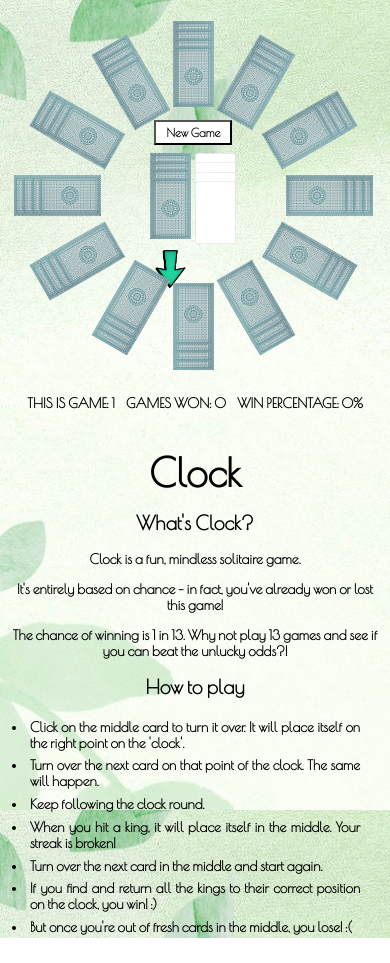
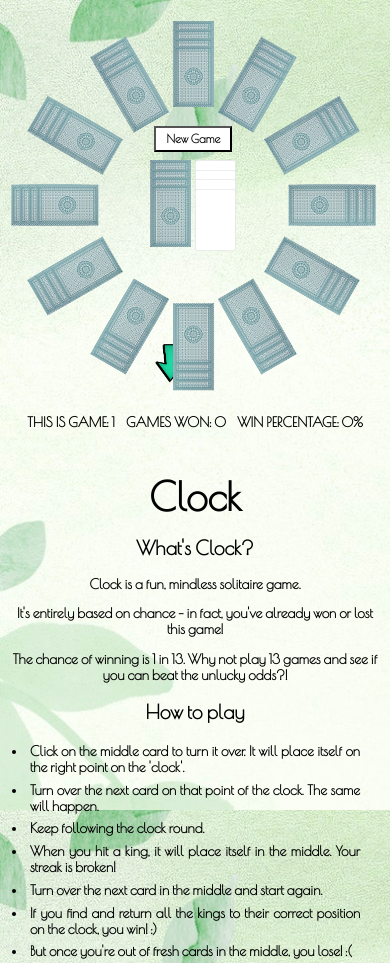
Before and after one commit to sudwald/clock, a React (Create React App) app: page / in a window 390 px wide. Before the commit the page ends 938 px from the top, so only its background shows below. Built offline with nearby package versions, Linux system fonts and the light colour scheme.

Commit message:
Made some absolute elements (arrow and emoji) relative for improved responsiveness

```diff
--- a/src/App.css
+++ b/src/App.css
@@ -48,8 +48,6 @@ p {
 }
 
 #arrow {
-  position:absolute;
-  padding-left:30vh;
   z-index: -1;
   height: 3vh;
   width:auto;
@@ -57,8 +55,7 @@ p {
 }
 
 #emoji {
-  position:absolute;
-  bottom:50%;
+  margin: auto 0;
   height: 10vh;
   width:auto;
   transform: rotate(90deg);
--- a/src/ClockDiv.js
+++ b/src/ClockDiv.js
@@ -61,7 +61,6 @@ function ClockDiv(props) {
 
     return(
         <div className='clockDiv' id={props.id}>
-            <img id={'arrow'} src={arrow} style={arrowDisplay} />
             <img id={'emoji'} src={happy? happyface : sadface} style={emojiDisplay} />
             {
                 flippedCards.map(card => {
@@ -73,6 +72,7 @@ function ClockDiv(props) {
                     return <CardInPlay className={card === startIndex? 'bottomCard' : 'stackedCard'} id={card} src={cardInfo[card].flipped? cardInfo[card].SRC : cardRear} flippable={flippable === card? true : false} index={props.index} ownPos={cardInfo[card].ownPos}/>
                 })
             }
+            <img id={'arrow'} src={arrow} style={arrowDisplay} />
         </div>
     )
 }
```
